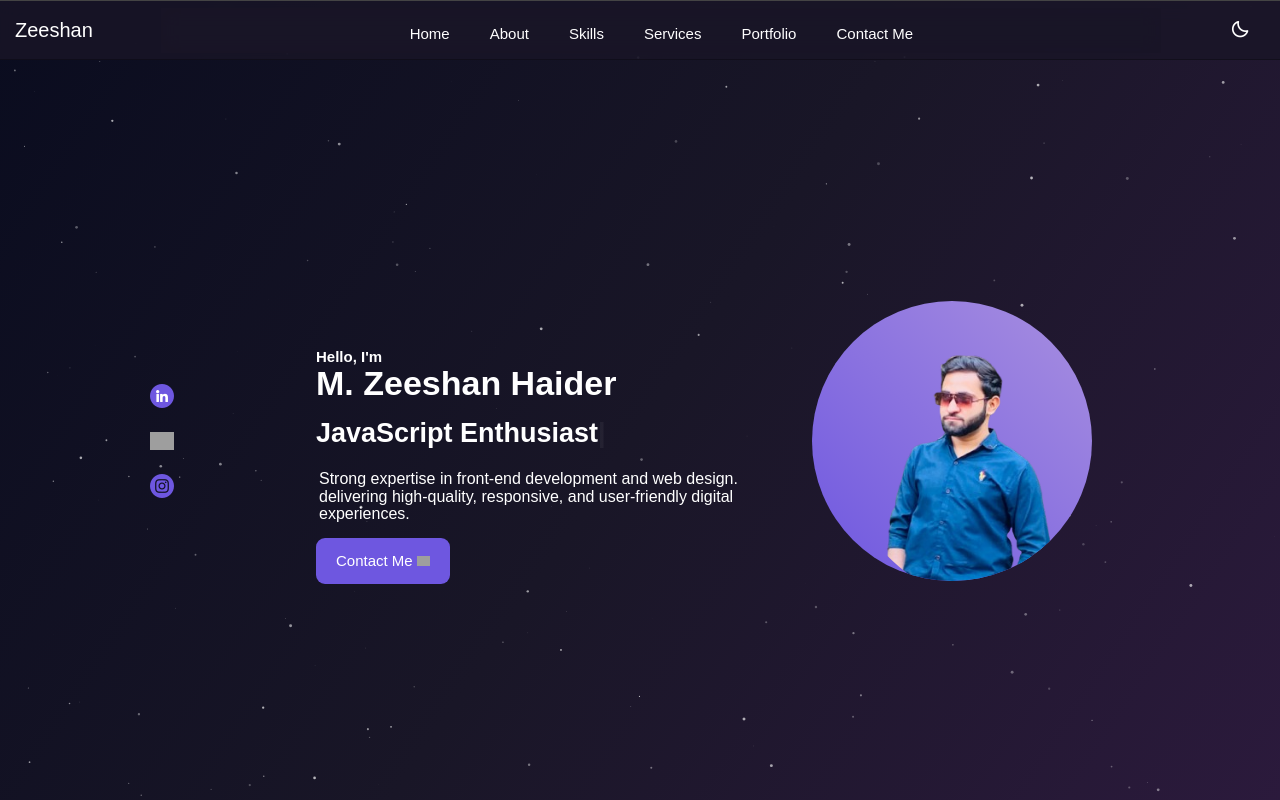
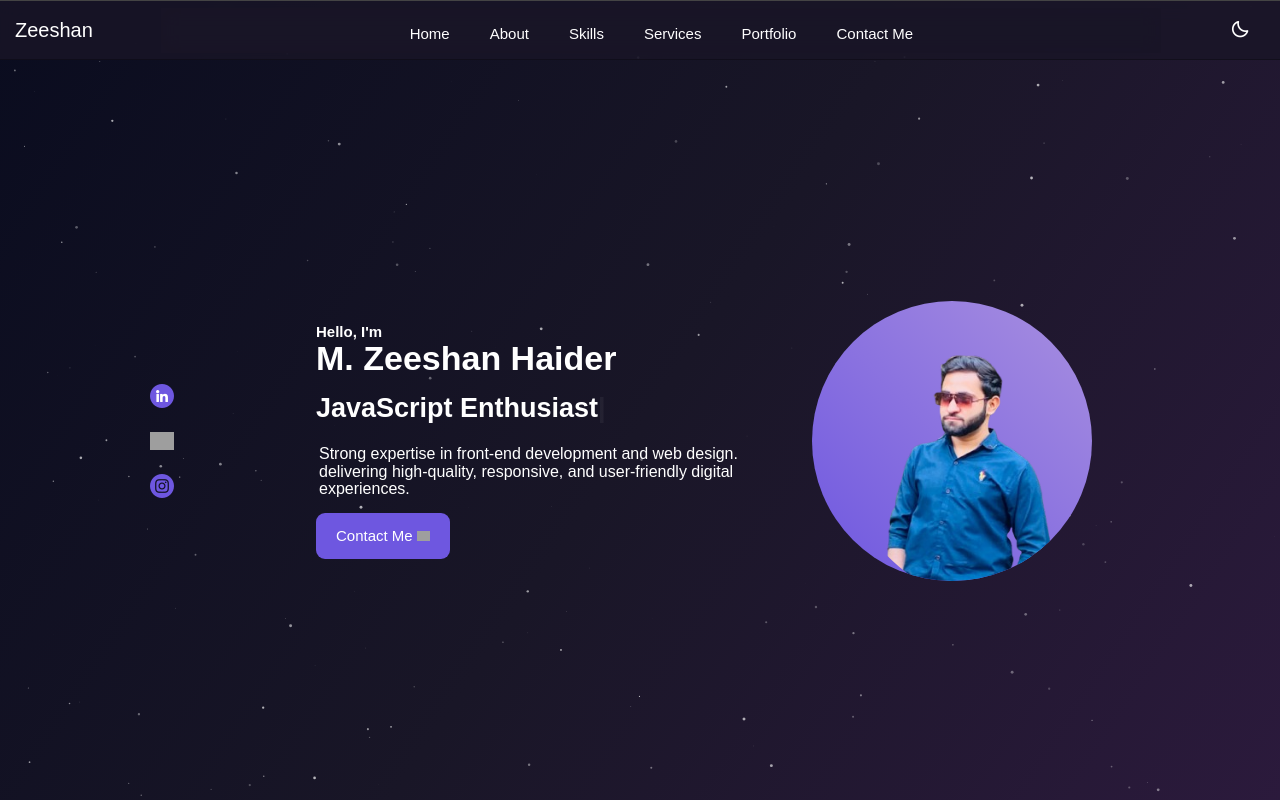
Before and after one commit to zh012948/frontend-portfolio, a React (Vite) app: page / in a window 1280 px wide. Shown: the top 800 px of the page. Built offline with nearby package versions, Linux system fonts and the light colour scheme; grey boxes are pictures that could not be loaded.

Commit message:
MERN Stack Developer

```diff
--- a/src/components/HeroSection.jsx
+++ b/src/components/HeroSection.jsx
@@ -9,6 +9,7 @@ import TypingAnimation from '../components/TypingAnimation'
 export default function HeroSection() {
     return (
         <>
+
             <div className="hero-section">
 
                 <div className="social-icons">
--- a/src/styles/HeroSection.css
+++ b/src/styles/HeroSection.css
@@ -67,11 +67,12 @@
     padding: 12px;
     margin-top: 0px;
     line-height: 1.1;
+    transform: translateY(-80px);
 }
 
 .content-container .job-title {
     font-size: 27px;
-    line-height: 25px;
+    /* line-height: 25px; */
     font-weight: 700;
     line-height: 2.5;
 
@@ -130,7 +131,7 @@
     }
 
     .content-container {
-        margin-top: 50px;
+        margin-top: 160px;
     }
 
     .briefing {
```
